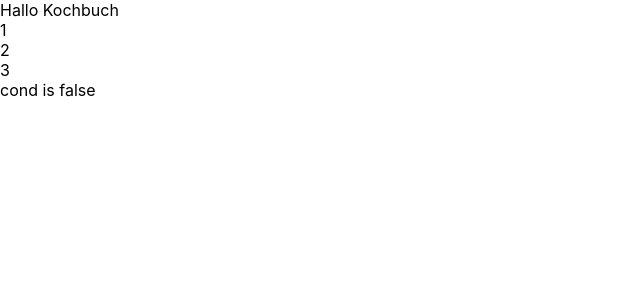
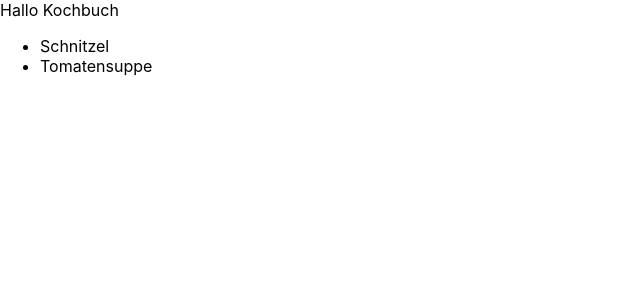
Before and after one commit to sspringer82/workshop, a React (Create React App) app: page / in a window 1280 px wide. Shown: the top 300 px of the page, without its empty margins (0-640 px from the left). Built offline with nearby package versions, Linux system fonts and the light colour scheme.

Commit message:
Display list

```diff
--- a/src/App.tsx
+++ b/src/App.tsx
@@ -1,5 +1,5 @@
 import React from 'react';
-import Component from './demo/component';
+import List from './List';
 
 function getAppName() {
   return 'Kochbuch';
@@ -9,7 +9,7 @@ const App: React.FC = () => {
   return (
     <div>
       Hallo {getAppName()}
-      <Component />
+      <List />
     </div>
   );
 };
--- /dev/null
+++ b/src/List.tsx
@@ -0,0 +1,48 @@
+import React from 'react';
+
+const recipes = [
+  {
+    id: 1,
+    title: 'Schnitzel',
+    ingredients: ['1000g Fleisch'],
+    steps: ['braten'],
+  },
+  {
+    id: 2,
+    title: 'Tomatensuppe',
+    ingredients: ['1000g Tomaten', '1l Wasser'],
+    steps: ['kochen', 'umrühren'],
+  },
+];
+
+// const recipes: any[] = [];
+
+// const List: React.FC = () => {
+//   return (
+//     <ul>
+//       {recipes.length > 0 ? (
+//         recipes.map((recipe) => {
+//           return <li key={recipe.id}>{recipe.title}</li>;
+//         })
+//       ) : (
+//         <li>No Recipes found</li>
+//       )}
+//     </ul>
+//   );
+// };
+
+const List: React.FC = () => {
+  if (recipes.length === 0) {
+    return <div>No Recipes found</div>;
+  }
+
+  return (
+    <ul>
+      {recipes.map((recipe) => {
+        return <li key={recipe.id}>{recipe.title}</li>;
+      })}
+    </ul>
+  );
+};
+
+export default List;
--- a/src/demo/component.tsx
+++ b/src/demo/component.tsx
@@ -17,6 +17,7 @@ const recipes = [
 
 const Component = () => {
   const a = [1, 2, 3];
+  console.log(recipes);
 
   const cond = false;
 
```
